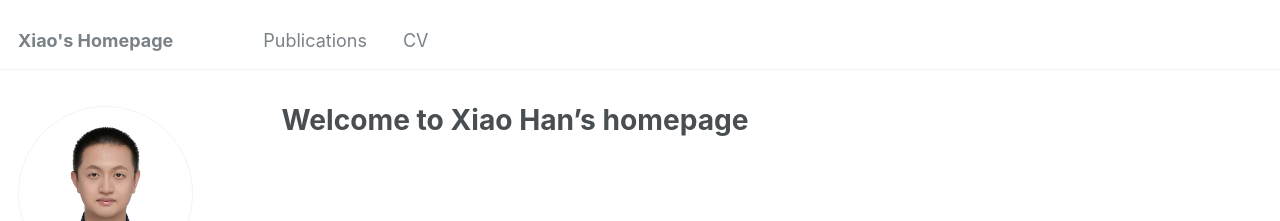
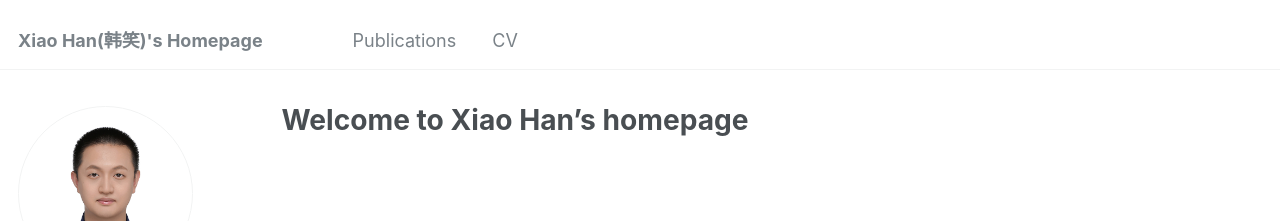
Before and after one commit to hahahenha/hahahenha.github.io, a Jekyll site: the page built from _pages/about.md, in a window 1280 px wide. Shown: the top 221 px of the page. Built offline with Jekyll 4.4.1, drawn with Linux system fonts in a browser that asks for light colours; some web fonts are replaced.

Commit message:
Update _config.yml

```diff
--- a/_config.yml
+++ b/_config.yml
@@ -8,7 +8,7 @@
 
 # Basic Site Settings
 locale                   : "en-US"
-title                    : "Xiao's Homepage"
+title                    : "Xiao Han(韩笑)'s Homepage"
 title_separator          : "-"
 name                     : "Xiao Han"
 description              : "Associate Professor at ZJUT"
```
